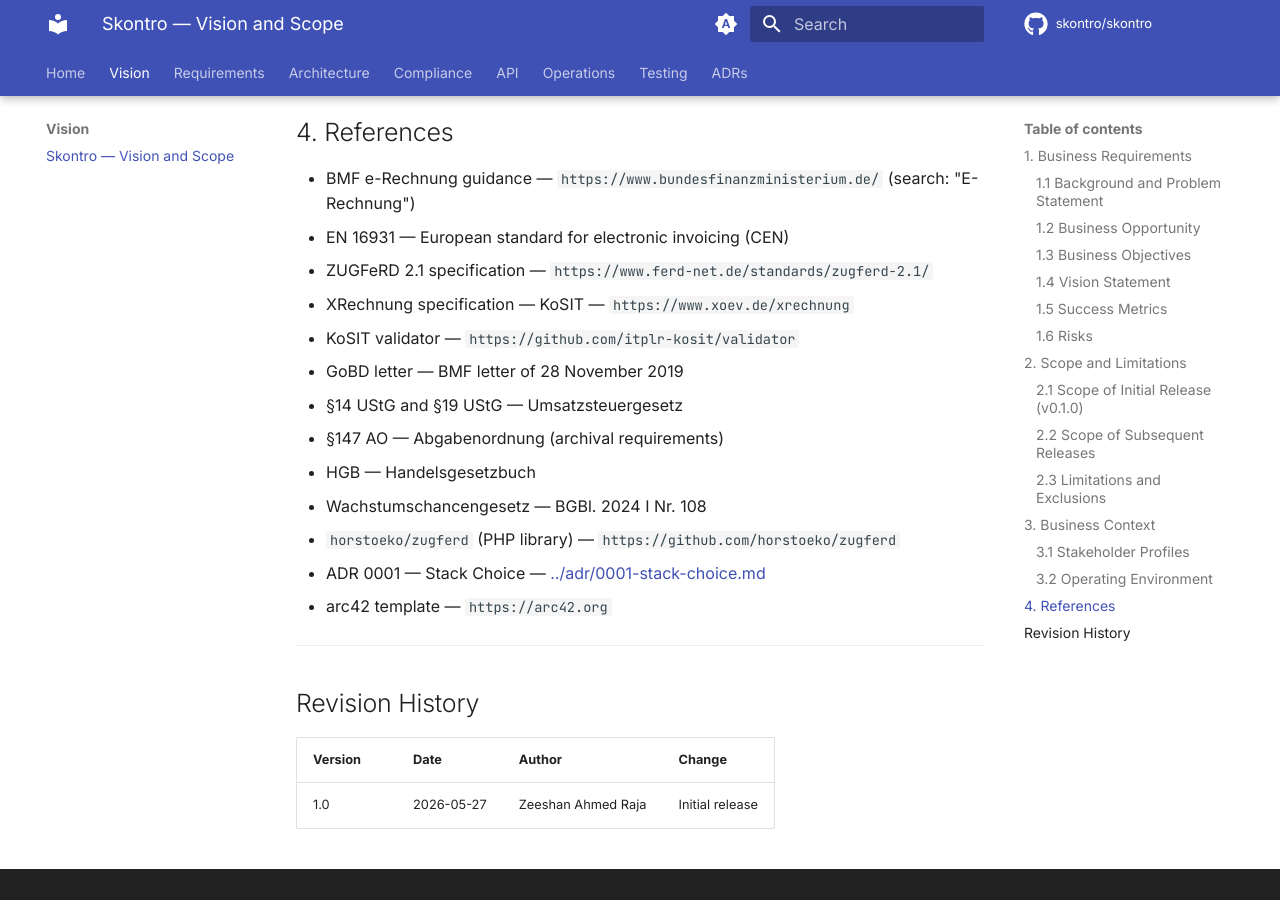
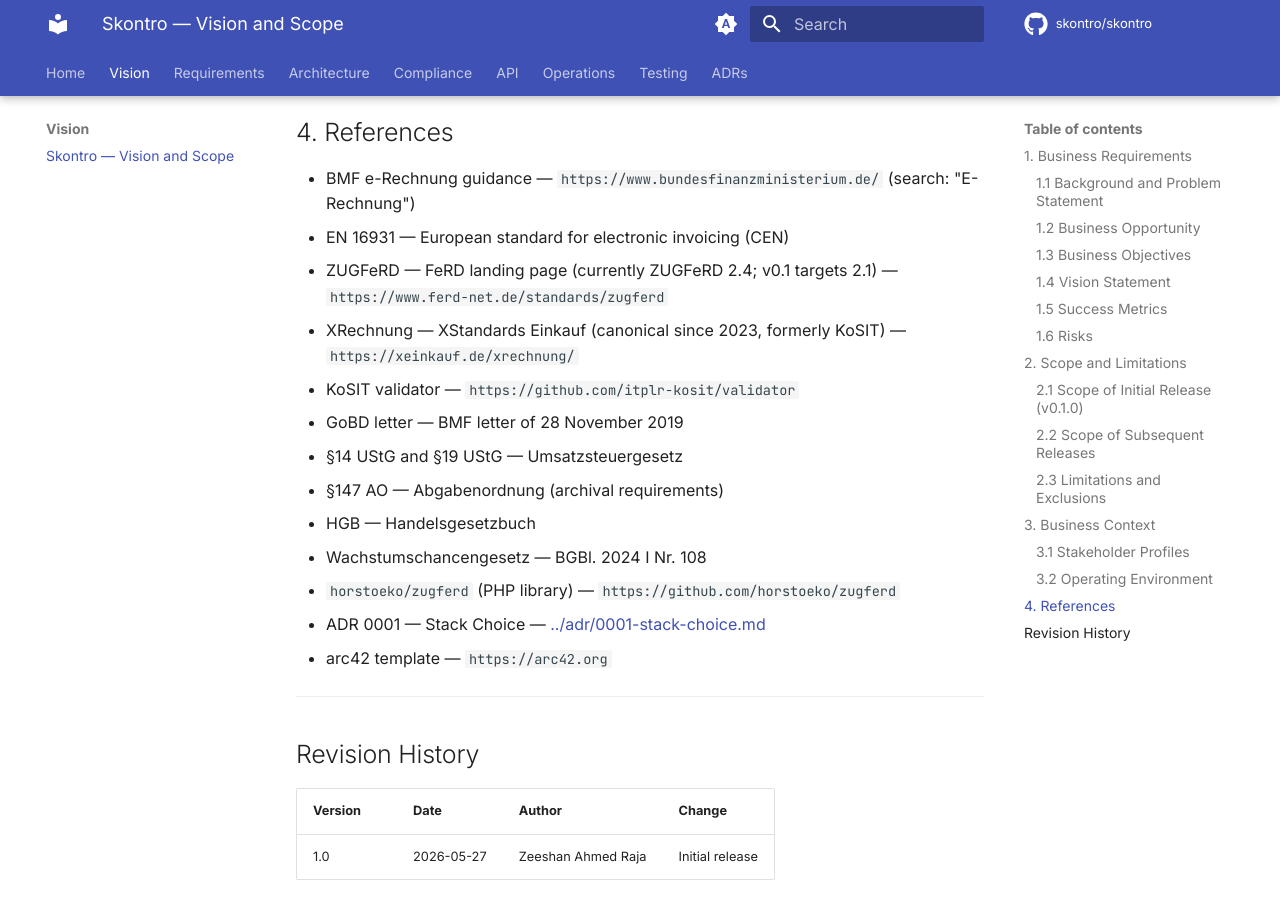
Before and after one commit to skontro/skontro, an MkDocs documentation site: the page built from docs/vision/vision-and-scope.md, in a window 1280 px wide and 900 px high, scrolled down 9137 px. Built offline with MkDocs 1.6.1 and Material for MkDocs 9.7.7, drawn with Linux system fonts in a browser that asks for light colours; comment, search, counter and statistics services are not loaded.

Commit message:
docs: fix dead reference urls for zugferd and xrechnung (#15)
ferd-net.de dropped the version-pinned /zugferd-2.1/ path; canonical
landing page is now /standards/zugferd (currently featuring 2.4).
KoSIT XRechnung pages migrated to xeinkauf.de in 2023; xoev.de URLs
now redirect or 404.

Updates both occurrences (V&S section 4, ADR 0001 references).

```diff
--- a/docs/vision/vision-and-scope.md
+++ b/docs/vision/vision-and-scope.md
@@ -156,8 +156,8 @@
 
 - BMF e-Rechnung guidance — `https://www.bundesfinanzministerium.de/` (search: "E-Rechnung")
 - EN 16931 — European standard for electronic invoicing (CEN)
-- ZUGFeRD 2.1 specification — `https://www.ferd-net.de/standards/zugferd-2.1/`
-- XRechnung specification — KoSIT — `https://www.xoev.de/xrechnung`
+- ZUGFeRD — FeRD landing page (currently ZUGFeRD 2.4; v0.1 targets 2.1) — `https://www.ferd-net.de/standards/zugferd`
+- XRechnung — XStandards Einkauf (canonical since 2023, formerly KoSIT) — `https://xeinkauf.de/xrechnung/`
 - KoSIT validator — `https://github.com/itplr-kosit/validator`
 - GoBD letter — BMF letter of 28 November 2019
 - §14 UStG and §19 UStG — Umsatzsteuergesetz
```
Also changed, not shown: docs/adr/0001-stack-choice.md (+1 -1 lines).
